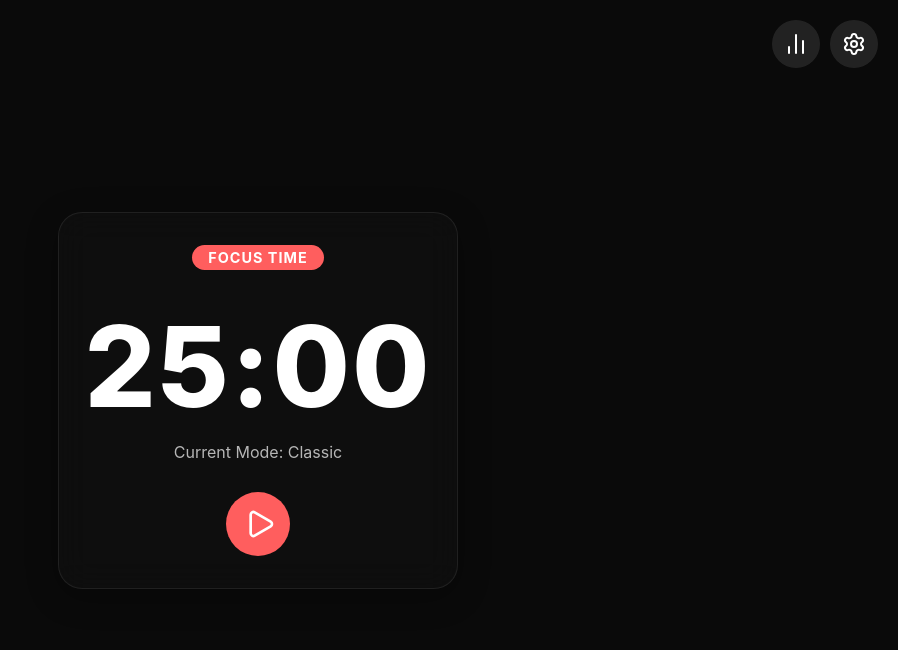
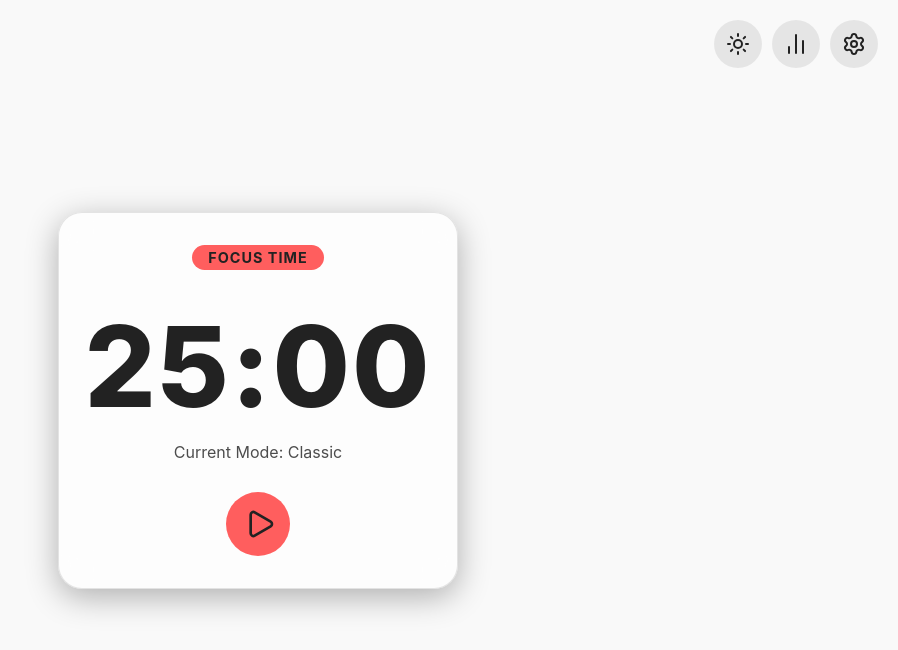
Before and after one commit to myouo/potatouo, a React (Vite) app: page / in a window 1280 px wide. Shown: the top 650 px of the page, without its empty margins (382-1280 px from the left). Built offline with nearby package versions, Linux system fonts and the light colour scheme.

Commit message:
feat: implement core app shell, theme management, and customizable background settings drawer

```diff
--- a/src/App.tsx
+++ b/src/App.tsx
@@ -4,10 +4,10 @@ import { getBackgroundImage } from './lib/storage';
 import MainTimer from './components/MainTimer';
 import SettingsDrawer from './components/SettingsDrawer';
 import StatsModal from './components/StatsModal';
-import { Settings, BarChart2 } from 'lucide-react';
+import { Settings, BarChart2, Sun, Moon } from 'lucide-react';
 
 function App() {
-  const { settings } = useSettings();
+  const { settings, updateSettings } = useSettings();
   const [bgImage, setBgImage] = useState<string | null>(null);
 
   const [showSettings, setShowSettings] = useState(false);
@@ -24,6 +24,26 @@ function App() {
     return () => window.removeEventListener('pomodoro_bg_update', handleBgUpdate);
   }, []);
 
+  // Compute Theme Logic
+  const [systemDark, setSystemDark] = useState(window.matchMedia('(prefers-color-scheme: dark)').matches);
+
+  useEffect(() => {
+    const mql = window.matchMedia('(prefers-color-scheme: dark)');
+    const onChange = (e: MediaQueryListEvent) => setSystemDark(e.matches);
+    mql.addEventListener('change', onChange);
+    return () => mql.removeEventListener('change', onChange);
+  }, []);
+
+  const computedTheme = settings.theme === 'system' ? (systemDark ? 'dark' : 'light') : settings.theme;
+
+  useEffect(() => {
+    document.documentElement.setAttribute('data-theme', computedTheme);
+  }, [computedTheme]);
+
+  const toggleTheme = () => {
+    updateSettings({ theme: computedTheme === 'dark' ? 'light' : 'dark' });
+  };
+
   return (
     <>
       <div
@@ -31,8 +51,9 @@ function App() {
         style={{
           position: 'fixed', top: 0, left: 0, right: 0, bottom: 0,
           backgroundImage: bgImage ? `url(${bgImage})` : 'none',
-          backgroundSize: 'cover',
-          backgroundPosition: 'center',
+          backgroundSize: settings.bgSize ?? 'cover',
+          backgroundPosition: `${settings.bgPositionX ?? 50}% ${settings.bgPositionY ?? 50}%`,
+          backgroundRepeat: 'no-repeat',
           zIndex: -2,
         }}
       />
@@ -40,13 +61,16 @@ function App() {
         className="app-overlay"
         style={{
           position: 'fixed', top: 0, left: 0, right: 0, bottom: 0,
-          backgroundColor: 'rgba(0,0,0,1)',
+          backgroundColor: computedTheme === 'light' ? 'rgba(255,255,255,1)' : 'rgba(0,0,0,1)',
           opacity: settings.backgroundOpacity,
           zIndex: -1,
         }}
       />
 
       <div style={{ position: 'absolute', top: 20, right: 20, display: 'flex', gap: '10px' }}>
+        <button className="btn-icon glass" onClick={toggleTheme}>
+          {computedTheme === 'dark' ? <Moon size={24} /> : <Sun size={24} />}
+        </button>
         <button className="btn-icon glass" onClick={() => setShowStats(true)}>
           <BarChart2 size={24} />
         </button>
--- a/src/components/StatsModal.tsx
+++ b/src/components/StatsModal.tsx
@@ -33,7 +33,7 @@ const StatsModal: React.FC<{ onClose: () => void }> = ({ onClose }) => {
   return (
     <div style={{
       position: 'fixed', top: 0, left: 0, right: 0, bottom: 0,
-      background: 'rgba(0,0,0,0.5)', zIndex: 20,
+      background: 'var(--modal-backdrop)', zIndex: 20,
       display: 'flex', alignItems: 'center', justifyContent: 'center'
     }} className="animate-fade-in" onClick={onClose}>
       <div
@@ -47,18 +47,18 @@ const StatsModal: React.FC<{ onClose: () => void }> = ({ onClose }) => {
         </div>
 
         <div style={{ display: 'grid', gridTemplateColumns: '1fr 1fr', gap: '20px', marginBottom: '30px' }}>
-          <div style={{ background: 'rgba(255,255,255,0.05)', padding: '20px', borderRadius: '12px' }}>
+          <div style={{ background: 'var(--glass-item-bg)', padding: '20px', borderRadius: '12px' }}>
             <div style={{ fontSize: '0.9rem', color: 'var(--text-secondary)' }}>Today's Focus</div>
             <div style={{ fontSize: '2rem', fontWeight: 'bold' }}>{todayMinutes} <span style={{ fontSize: '1rem', fontWeight: 'normal' }}>mins</span></div>
           </div>
-          <div style={{ background: 'rgba(255,255,255,0.05)', padding: '20px', borderRadius: '12px' }}>
+          <div style={{ background: 'var(--glass-item-bg)', padding: '20px', borderRadius: '12px' }}>
             <div style={{ fontSize: '0.9rem', color: 'var(--text-secondary)' }}>Pomodoros Today</div>
             <div style={{ fontSize: '2rem', fontWeight: 'bold' }}>{todayCount}</div>
           </div>
         </div>
 
         <h3 style={{ marginBottom: '1rem' }}>Last 7 Days (Focus Minutes)</h3>
-        <div style={{ display: 'flex', alignItems: 'flex-end', height: '150px', gap: '10px', marginBottom: '30px', background: 'rgba(255,255,255,0.02)', padding: '20px', borderRadius: '12px' }}>
+        <div style={{ display: 'flex', alignItems: 'flex-end', height: '150px', gap: '10px', marginBottom: '30px', background: 'var(--glass-item-bg)', padding: '20px', borderRadius: '12px' }}>
           {last7Days.map((d, i) => {
             const heightPercent = (d.mins / maxMins) * 100;
             return (
@@ -79,11 +79,11 @@ const StatsModal: React.FC<{ onClose: () => void }> = ({ onClose }) => {
 
         <h3 style={{ marginBottom: '1rem' }}>All Time</h3>
         <div style={{ display: 'grid', gridTemplateColumns: '1fr 1fr', gap: '20px' }}>
-          <div style={{ background: 'rgba(255,255,255,0.05)', padding: '20px', borderRadius: '12px' }}>
+          <div style={{ background: 'var(--glass-item-bg)', padding: '20px', borderRadius: '12px' }}>
             <div style={{ fontSize: '0.9rem', color: 'var(--text-secondary)' }}>Total Focus Time</div>
             <div style={{ fontSize: '1.5rem', fontWeight: 'bold' }}>{allTimeTotalMins} <span style={{ fontSize: '0.9rem', fontWeight: 'normal' }}>mins</span></div>
           </div>
-          <div style={{ background: 'rgba(255,255,255,0.05)', padding: '20px', borderRadius: '12px' }}>
+          <div style={{ background: 'var(--glass-item-bg)', padding: '20px', borderRadius: '12px' }}>
             <div style={{ fontSize: '0.9rem', color: 'var(--text-secondary)' }}>Total Pomodoros</div>
             <div style={{ fontSize: '1.5rem', fontWeight: 'bold' }}>{allTimeCount}</div>
           </div>
--- a/src/index.css
+++ b/src/index.css
@@ -6,10 +6,32 @@
   --accent-hover: #ff4747;
   --glass-bg: rgba(20, 20, 20, 0.45);
   --glass-border: rgba(255, 255, 255, 0.08);
+  --glass-drawer-bg: rgba(20, 20, 20, 0.85);
+  --glass-item-bg: rgba(255, 255, 255, 0.05);
+  --glass-input-bg: rgba(255, 255, 255, 0.1);
+  --glass-hover-bg: rgba(255, 255, 255, 0.15);
+  --glass-btn-bg: rgba(255, 255, 255, 0.1);
+  --modal-backdrop: rgba(0, 0, 0, 0.5);
   --glass-blur: blur(16px);
   --radius-lg: 24px;
   --radius-md: 16px;
   --radius-sm: 8px;
+}
+
+[data-theme="light"] {
+  --bg-color: #f0f0f0;
+  --text-primary: #222222;
+  --text-secondary: rgba(0, 0, 0, 0.7);
+  --accent-color: #ff5e5e;
+  --accent-hover: #ff4747;
+  --glass-bg: rgba(255, 255, 255, 0.65);
+  --glass-border: rgba(0, 0, 0, 0.1);
+  --glass-drawer-bg: rgba(230, 230, 230, 0.85);
+  --glass-item-bg: rgba(0, 0, 0, 0.05);
+  --glass-input-bg: rgba(0, 0, 0, 0.08);
+  --glass-hover-bg: rgba(0, 0, 0, 0.12);
+  --glass-btn-bg: rgba(0, 0, 0, 0.08);
+  --modal-backdrop: rgba(255, 255, 255, 0.5);
 }
 
 * {
@@ -92,7 +114,7 @@ input[type="range"] {
   transform: translateY(-2px);
 }
 .btn-secondary {
-  background: rgba(255, 255, 255, 0.1);
+  background: var(--glass-btn-bg);
   color: var(--text-primary);
   padding: 0.75rem 1.5rem;
   border-radius: var(--radius-md);
@@ -100,11 +122,11 @@ input[type="range"] {
   font-size: 1rem;
 }
 .btn-secondary:hover {
-  background: rgba(255, 255, 255, 0.15);
+  background: var(--glass-hover-bg);
 }
 
 .btn-icon {
-  background: rgba(255, 255, 255, 0.1);
+  background: var(--glass-btn-bg);
   border-radius: 50%;
   width: 48px;
   height: 48px;
@@ -113,6 +135,6 @@ input[type="range"] {
   justify-content: center;
 }
 .btn-icon:hover {
-  background: rgba(255, 255, 255, 0.2);
+  background: var(--glass-hover-bg);
   transform: scale(1.05);
 }
--- a/src/lib/types.ts
+++ b/src/lib/types.ts
@@ -18,6 +18,10 @@ export interface Settings {
   volume: number;
   notificationsEnabled: boolean;
   backgroundOpacity: number;
+  bgPositionX: number;
+  bgPositionY: number;
+  bgSize: 'cover' | 'contain';
+  theme: 'dark' | 'light' | 'system';
 }
 
 export const DEFAULT_MODES: Mode[] = [
@@ -31,4 +35,8 @@ export const DEFAULT_SETTINGS: Settings = {
   volume: 0.8,
   notificationsEnabled: false,
   backgroundOpacity: 0.6,
+  bgPositionX: 50,
+  bgPositionY: 50,
+  bgSize: 'cover',
+  theme: 'system',
 };
```
Also changed, not shown: src/components/SettingsDrawer.tsx (+56 -6 lines).
